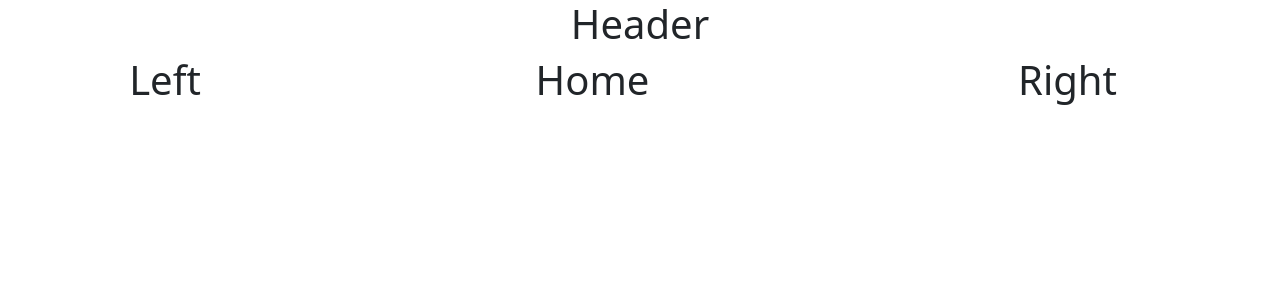
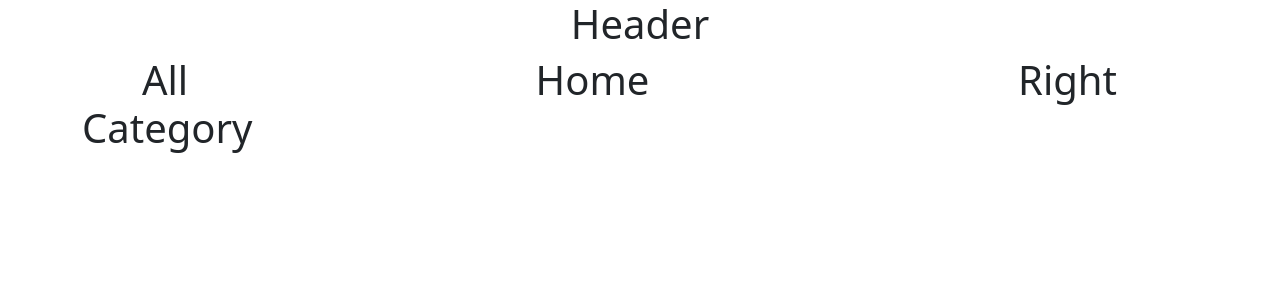
Before and after one commit to Ashikzzzz/react-news-portal, a React (Create React App) app: page / in a window 1280 px wide. Shown: the top 300 px of the page. Built offline with nearby package versions, Linux system fonts and the light colour scheme.

Commit message:
load category

```diff
--- a/src/Pages/Shared/Left/Left.js
+++ b/src/Pages/Shared/Left/Left.js
@@ -1,9 +1,10 @@
-import React from "react";
+import React, { useState } from "react";
 
 const Left = () => {
+  const [categories, setCategories] = useState([]);
   return (
     <div>
-      <h1>Left</h1>
+      <h1>All Category</h1>
     </div>
   );
 };
```
